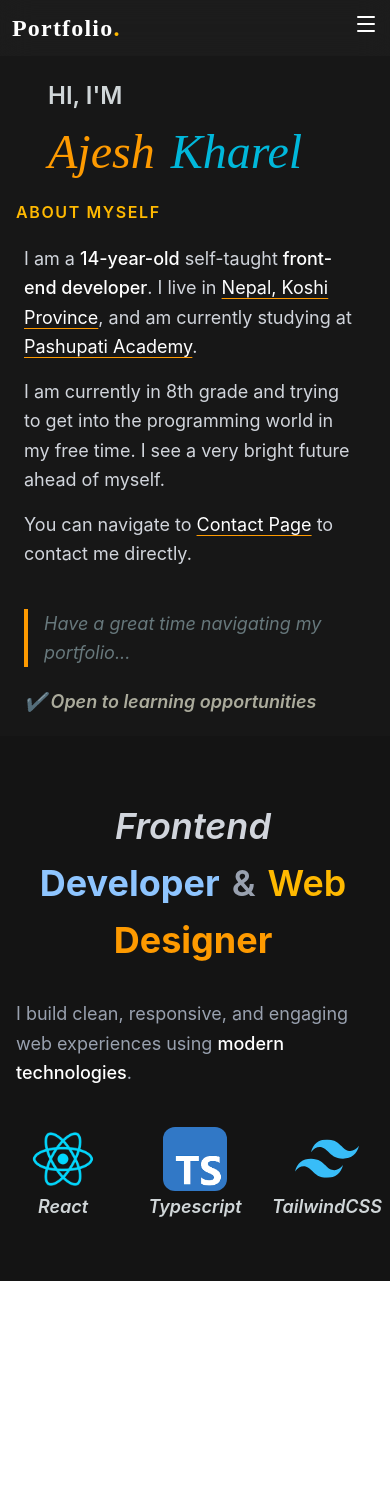
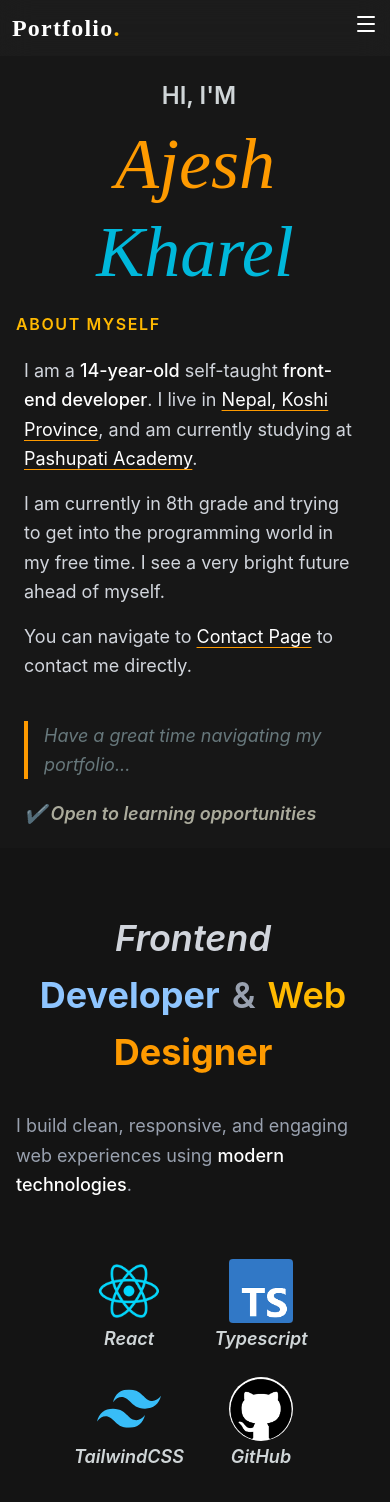
Before and after one commit to Melodiee1/Portfolio, a React (Vite) app: page /about-me in a window 390 px wide. Shown: the top 1502 px of the page. Before the commit the page ends 1281 px from the top, so only its background shows below. Built offline with nearby package versions, Linux system fonts and the light colour scheme.

Commit message:
Mking changes on the icons

```diff
--- a/src/app.tsx
+++ b/src/app.tsx
@@ -9,10 +9,8 @@ import Header from "./pages/Header/Header.tsx";
 function App() {
   return (
     <div id="body-container" className="">
-      <div className="main-container">
-        <div className="">
-          <Header />
-        </div>
+      <div className="main-container relative">
+        <Header />
 
         <div className="">
           <Outlet />
--- a/src/pages/Home/hero-section/Head.tsx
+++ b/src/pages/Home/hero-section/Head.tsx
@@ -2,17 +2,15 @@ import "../../../_essentials.css";
 
 function Head() {
   return (
-    <h1 className="w-full flex flex-col md:flex-row gap-4 lg:gap-12 lg:flex-col p-6 md:p-12 2xl:pb-32">
+    <h1 className="w-full lg:w-fit flex flex-col md:flex-wrap justify-center items-center gap-4 lg:gap-12 lg:flex-col p-6 md:p-12 2xl:pb-32">
       <div className="text-mist-300 font-semibold text-2xl md:text-6xl lg:self-center pl-6 md:pl-12 pr-4">
         HI, I'M
       </div>
-      <div className="flex lg:flex-col flex-row flex-wrap gap-2 gap-x-4 pl-6 sm:pl-12 md:pl-0 lg:pl-12">
-        <div className="text-5xl sm:text-6xl lg:text-9xl italic font-[Cursive] text-amber-500 2xl:text-[250px]">
-          Ajesh
-        </div>
-        <div className="text-5xl sm:text-6xl lg:text-9xl italic font-[Cursive] text-cyan-500 2xl:text-[250px]">
-          Kharel
-        </div>
+      <div className="text-7xl sm:text-9xl italic font-[Cursive] text-amber-500 2xl:text-[250px]">
+        Ajesh
+      </div>
+      <div className="text-7xl sm:text-9xl italic font-[Cursive] text-cyan-500 2xl:text-[250px]">
+        Kharel
       </div>
     </h1>
   );
--- a/src/pages/Home/techs-used/header.tsx
+++ b/src/pages/Home/techs-used/header.tsx
@@ -12,7 +12,7 @@ function Header() {
         </h1>
 
         {/* Subheading */}
-        <p className="text-lg md:text-xl text-gray-400 leading-relaxed">
+        <p className="text-lg md:text-xl text-left md:text-center text-gray-400 leading-relaxed">
           I build clean, responsive, and engaging web experiences using{" "}
           <span className="text-white font-medium">modern technologies</span>.
         </p>
--- a/src/pages/Home/techs-used/icons.tsx
+++ b/src/pages/Home/techs-used/icons.tsx
@@ -2,24 +2,47 @@ interface _techs {
   title: string;
   imgPath: string;
   path: string;
+  border: string;
 }
 const techs: _techs[] = [
-  { title: "React", imgPath: "/techs/react.png", path: "" },
-  { title: "Typescript", imgPath: "/techs/typescript.png", path: "" },
-  { title: "TailwindCSS", imgPath: "/techs/tailwind.svg", path: "" },
+  {
+    title: "React",
+    imgPath: "/techs/react.png",
+    path: "https://react.dev/",
+    border: "border rounded",
+  },
+  {
+    title: "Typescript",
+    imgPath: "/techs/typescript.png",
+    path: "https://www.typescriptlang.org/",
+    border: "border rounded",
+  },
+  {
+    title: "TailwindCSS",
+    imgPath: "/techs/tailwind.svg",
+    path: "https://tailwindcss.com/",
+    border: "",
+  },
+  {
+    title: "GitHub",
+    imgPath: "/techs/github.png",
+    path: "https://github.com/",
+    border: "border rounded-[50%]",
+  },
 ];
 
 function Icons() {
   return (
-    <section className="flex gap-6 justify-center">
+    <section className="flex gap-6 justify-center flex-wrap p-5 w-full">
       {techs.map((tech, index) => (
         <a
-          className="flex flex-col items-center gap-0.5 w-27 height-27 rounded-[50%] hover:[&>img]shadow-2xl hover:[&>img]shadow-amber-50 hover:[&>p]:text-white hover:[&>p]:text-shadow-amber-100 hover:[&>p]:text-shadow-2xs"
+          className="flex flex-col items-center gap-0.5 w-27 height-27 rounded-[50%] hover:scale-105 transition ease-in-out hover:shadow-2xl hover:[&>img]shadow-2xl hover:[&>img]shadow-amber-50 hover:[&>p]:text-white hover:[&>p]:text-shadow-amber-100 hover:[&>p]:text-shadow-2xs active:scale-95"
           key={index}
-          href=""
+          href={tech.path}
+          target="_blank"
         >
           <img
-            className="w-16 h-16 rounded-xl"
+            className={["w-16 h-16", tech.border].join("")}
             src={tech.imgPath}
             alt={tech.title}
           />{" "}
```
Also changed, not shown: public/techs/github.png (added), src/pages/Home/my-journey/Journey.tsx (added).
